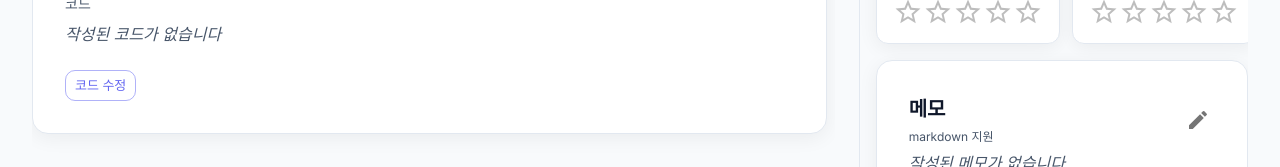
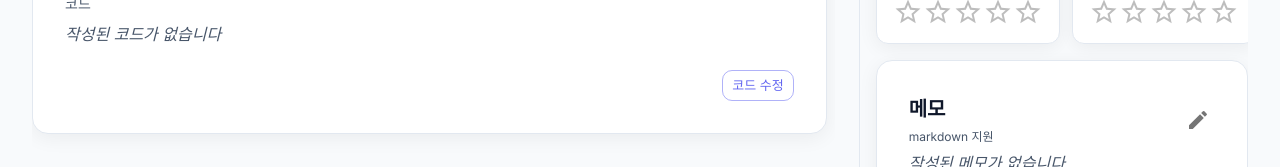
Before and after one commit to zzoe2346/MyCodingTest_FE, a React (Vite) app: page /review/1 in a window 1280 px wide. Shown: the part 257-424 px from the top of the page. Built offline with nearby package versions, Linux system fonts and the light colour scheme; no server answers; a web font is replaced by a local one.

Commit message:
style: CodeArea 디자인 개선

```diff
--- a/src/components/CodeArea.tsx
+++ b/src/components/CodeArea.tsx
@@ -210,7 +210,7 @@ function CodeArea({ originalCode, reviewCode, language, onUpdate }: CodeAreaProp
 
                         {/* Edit Button - Tag Style (only for review mode) */}
                         {viewMode === 'review' && onUpdate && (
-                            <Box sx={{ px: 2, pb: 2 }}>
+                            <Box sx={{ display: 'flex', justifyContent: 'flex-end', px: 2, pb: 2}}>
                                 <Button variant="outlined" size="small" onClick={() => setIsEditing(true)}>
                                     코드 수정
                                 </Button>
```
